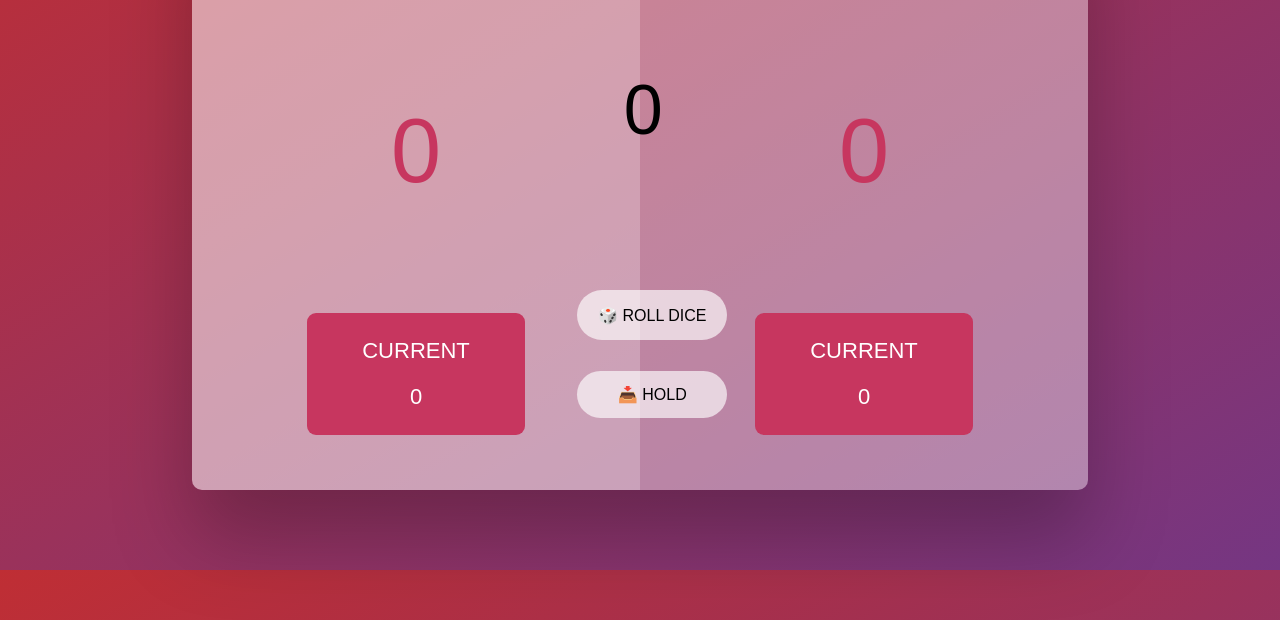
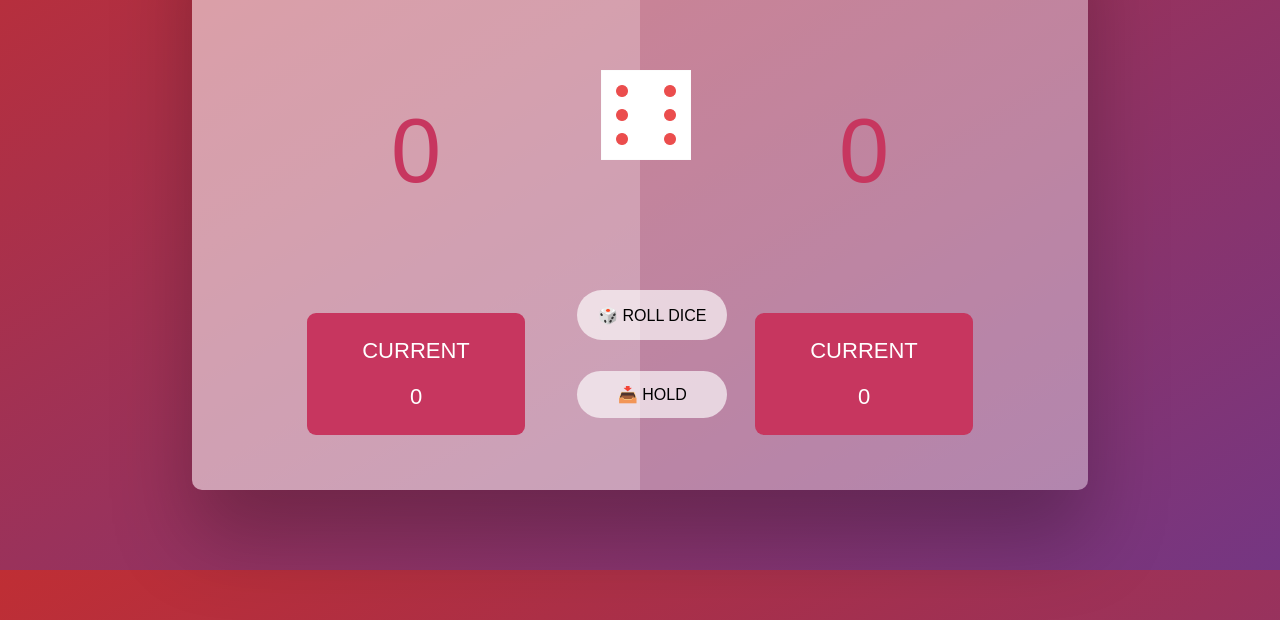
Before and after one commit to Luka-Popovic06/PIG-GAME, a plain HTML site: page index.html in a window 1280 px wide. Both pictures are taken after a click on the button "🎲 ROLL DICE". Shown: the part 180-800 px from the top of the page. Drawn offline with Linux system fonts and the light colour scheme.

Commit message:
Editing dice

```diff
--- a/index.html
+++ b/index.html
@@ -26,13 +26,12 @@
       </div>
       <div>
         <button type="button" id="btn-new-game">🔃 NEW GAME</button>
-        <!--<img src="dice-1.png" alt="dice-1" width="50" />
-          <img src="dice-2.png" alt="dice-2" width="50" />
-          <img src="dice-3.png" alt="dice-3" width="50" />
-          <img src="dice-4.png" alt="dice-4" width="50" />
-          <img src="dice-5.png" alt="dice-5" width="50" />
-          <img src="dice-6.png" alt="dice-6" width="50" />-->
-        <p id="dice">0</p>
+        <img src="dice-1.png" alt="dice-1" width="90" class="dice hidden" />
+        <img src="dice-2.png" alt="dice-2" width="90" class="dice hidden" />
+        <img src="dice-3.png" alt="dice-3" width="90" class="dice hidden" />
+        <img src="dice-4.png" alt="dice-4" width="90" class="dice hidden" />
+        <img src="dice-5.png" alt="dice-5" width="90" class="dice hidden" />
+        <img src="dice-6.png" alt="dice-6" width="90" class="dice hidden" />
       </div>
       <div>
         <button type="button" id="btn-roll-dice">🎲 ROLL DICE</button>
--- a/script.js
+++ b/script.js
@@ -3,12 +3,24 @@ const currentScorePlayerOne = document.querySelector('#current-score-1');
 const currentScorePlayerTwo = document.querySelector('#current-score-2');
 const totalScorePlayerOne = document.querySelector('#score-1');
 const totalScorePlayerTwo = document.querySelector('#score-2');
-const dice = document.querySelector('#dice');
+const dice = document.querySelectorAll('.dice');
 //BTN
 const btnNewGame = document.querySelector('#btn-new-game');
 const btnRollDice = document.querySelector('#btn-roll-dice');
 const btnHold = document.querySelector('#btn-hold');
 
-let random = Math.trunc(Math.random() * 6) + 1;
+let random;
+let randomTwo;
 let scorePlayerOne;
 let scorePlayerTwo;
+let scorePlayerOneTotal;
+let scorePlayerTwoTotal;
+let activPlayer = 'player 1';
+
+btnRollDice.addEventListener('click', function () {
+  random = Math.trunc(Math.random() * 6) + 1;
+  dice.forEach(function (dicee) {
+    dicee.src = `dice-${random}.png`;
+    dicee.classList.remove('hidden');
+  });
+});
--- a/style.css
+++ b/style.css
@@ -28,12 +28,12 @@ body {
   top: 35px;
   left: 42%;
   background-color: #ffffffa6;
+  cursor: pointer;
 }
-#dice {
+.dice {
   position: absolute;
-  font-size: 70px;
   top: 30%;
-  left: 48.2%;
+  left: 45.7%;
 }
 #btn-roll-dice {
   width: 150px;
@@ -45,6 +45,7 @@ body {
   position: absolute;
   bottom: 25%;
   left: 43%;
+  cursor: pointer;
 }
 #btn-hold {
   width: 150px;
@@ -56,6 +57,7 @@ body {
   position: absolute;
   bottom: 12%;
   left: 43%;
+  cursor: pointer;
 }
 /**/
 .player-box-1 {
```
